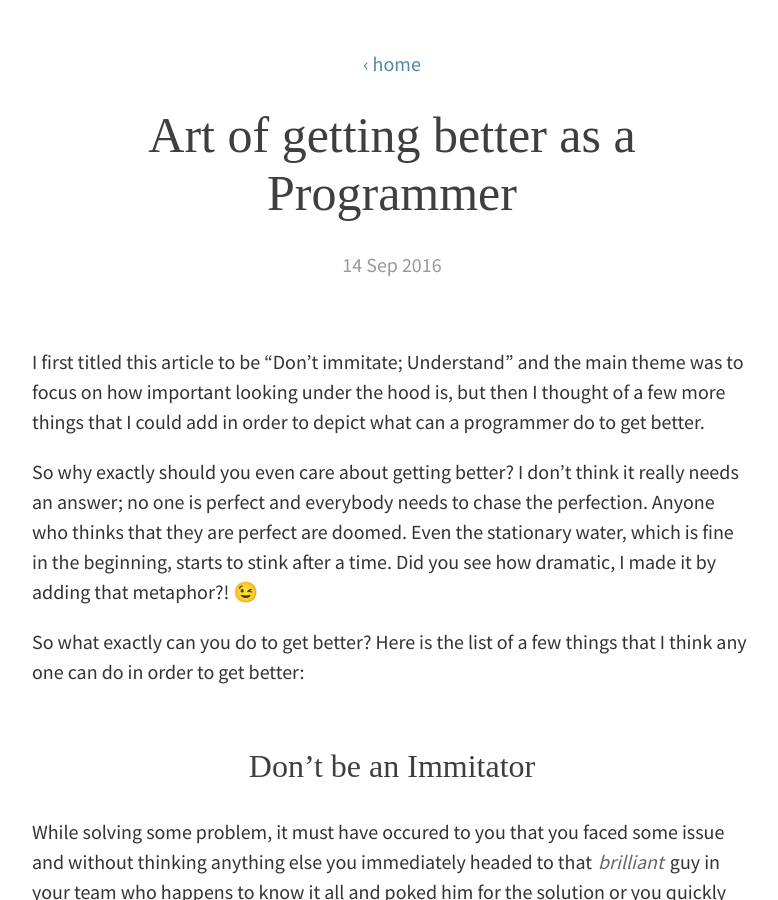
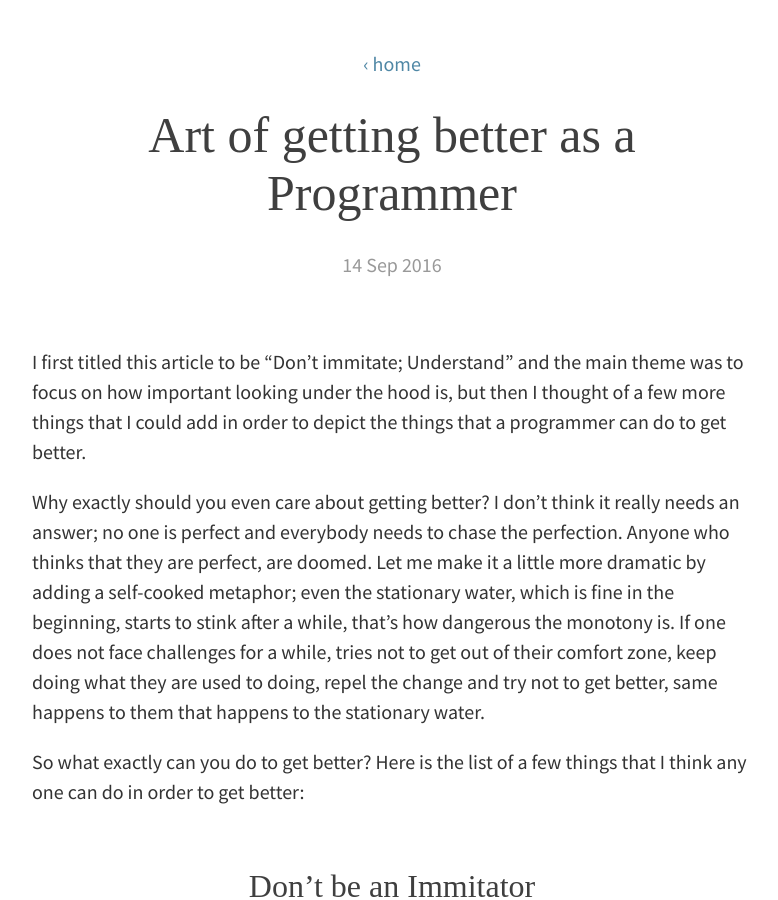
Before and after one commit to kamranahmedse/kamranahmedse.github.io, a Jekyll site: the page built from blog/_posts/2016-09-14-art-of-getting-better.md, in a window 1280 px wide and 900 px high. Shown: the whole window, without its empty margins (248-1026 px from the left). Built offline with Jekyll 4.4.1, drawn with Linux system fonts in a browser that asks for light colours; some web fonts are replaced; comment, search, counter and statistics services are not loaded.

Commit message:
Update 2016-09-14-art-of-getting-better.md

```diff
--- a/blog/_posts/2016-09-14-art-of-getting-better.md
+++ b/blog/_posts/2016-09-14-art-of-getting-better.md
@@ -4,9 +4,9 @@ title: Art of getting better as a Programmer
 comments: true
 ---
 
-I first titled this article to be "Don't immitate; Understand" and the main theme was to focus on how important looking under the hood is, but then I thought of a few more things that I could add in order to depict what can a programmer do to get better.
+I first titled this article to be "Don't immitate; Understand" and the main theme was to focus on how important looking under the hood is, but then I thought of a few more things that I could add in order to depict the things that a programmer can do to get better.
 
-So why exactly should you even care about getting better? I don't think it really needs an answer; no one is perfect and everybody needs to chase the perfection. Anyone who thinks that they are perfect are doomed. Even the stationary water, which is fine in the beginning, starts to stink after a time. Did you see how dramatic, I made it by adding that metaphor?! 😉
+Why exactly should you even care about getting better? I don't think it really needs an answer; no one is perfect and everybody needs to chase the perfection. Anyone who thinks that they are perfect, are doomed. Let me make it a little more dramatic by adding a self-cooked metaphor; even the stationary water, which is fine in the beginning, starts to stink after a while, that's how dangerous the monotony is. If one does not face challenges for a while, tries not to get out of their comfort zone, keep doing what they are used to doing, repel the change and try not to get better, same happens to them that happens to the stationary water.
 
 So what exactly can you do to get better? Here is the list of a few things that I think any one can do in order to get better:
 
```
